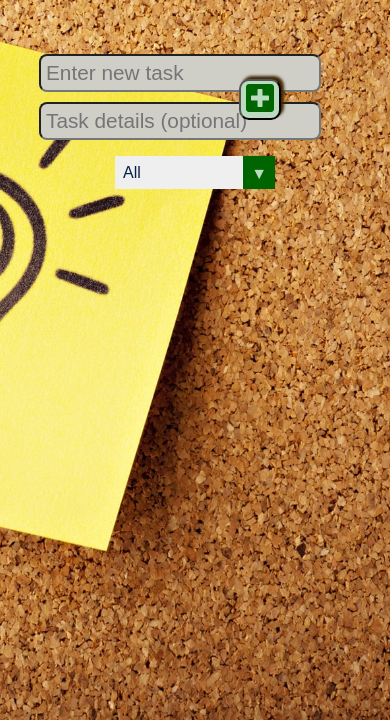
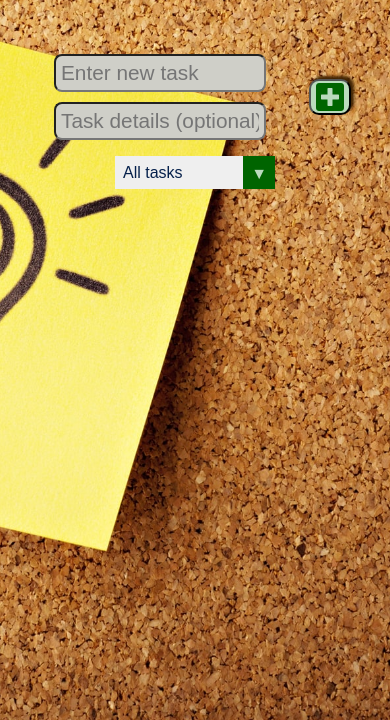
Before and after one commit to sammyebinne/TodoList-JS, a website: page index.html in a window 390 px wide. Shown: the part 124-844 px from the top of the page. Drawn offline with Linux system fonts and the light colour scheme.

Commit message:
update 2

```diff
--- a/index.html
+++ b/index.html
@@ -15,7 +15,7 @@
     <div class="welcome-page"></div>
     <div class="app-page">
         <header>
-            <h1>Sammy's Todo List</h1>
+            <h1>Todo List</h1>
         </header>
         <form>
             <div class="inputDiv">
@@ -27,9 +27,9 @@
             </button>
             <div class="select">
                 <select name="todos" class="filter-todo">
-                    <option value="all">All</option>
-                    <option value="completed">Completed</option>
-                    <option value="uncompleted">Uncompleted</option>
+                    <option value="all">All tasks</option>
+                    <option value="completed">Completed tasks</option>
+                    <option value="uncompleted">Uncompleted tasks</option>
                 </select>
             </div>
         </form>
--- a/src/style.css
+++ b/src/style.css
@@ -38,12 +38,30 @@ form {
 }
 
 @media only screen and (max-width: 480px) {
+
     header{
         font-size: 1.2rem;
     }
+    form{
+        display: flex;
+    }
     .todo-container{
-        margin: 0px 15px 15px 0px;
+        margin-right: 15px;
         width: 100vw;
+    }
+    /* .inputDiv{
+        max-width: 40vw;
+        right: 50%;
+    } */
+    .todo-input,
+    .todo-input-details{
+        font-size: 1rem;
+        right: 20%;
+
+    }
+    .add-btn{
+       display: flex;
+       right: 10%;
     }
 }
 
@@ -52,20 +70,21 @@ form {
     grid-column: auto;
 }
 
-.todo-input, .todo-input-details {
+.todo-input,
+.todo-input-details {
     font-size: 1.3rem;
-    margin-right: 30px;
+    margin-right: 25%;
     padding: 5px;
     border-radius: 0.5rem;
     background: rgb(207, 207, 200);
 }
 
-.todo-input-details{
+.todo-input-details {
     margin-top: 10px;
     min-height: fit-content;
 }
 
-.add-btn{
+.add-btn {
     font-size: 2rem;
     color: darkgreen;
     padding:0px 5px;
@@ -76,7 +95,7 @@ form {
     transition: all 0.3s ease;
     position: absolute;
     top: 24%;
-    margin-left: 130px;
+    margin-left: 10%;
 }
 
 .add-btn:hover {
@@ -89,6 +108,7 @@ form {
     justify-content: center;
     align-items: center;
     padding-bottom: 10px;
+    margin-bottom: 15px;
 }
 
 .todo-list{
```
